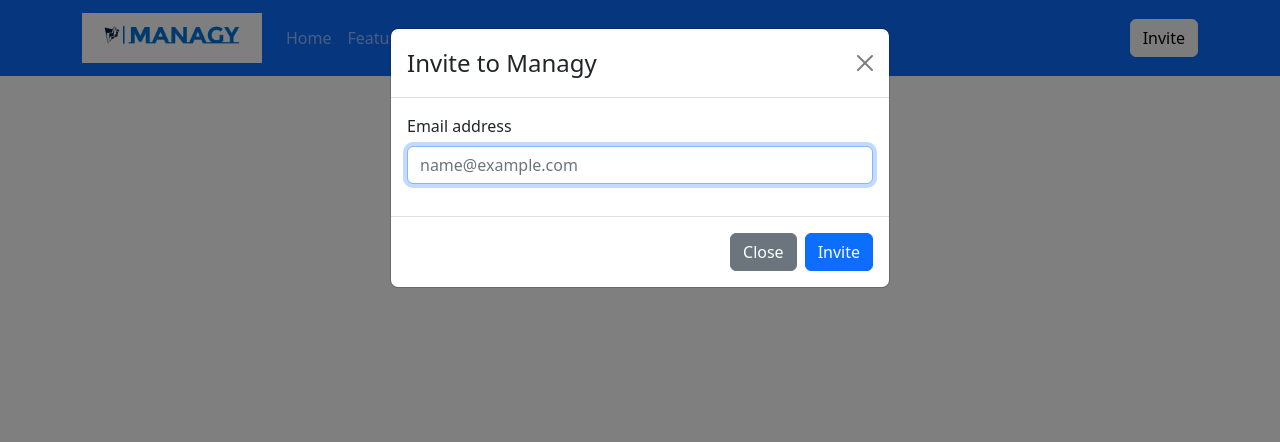
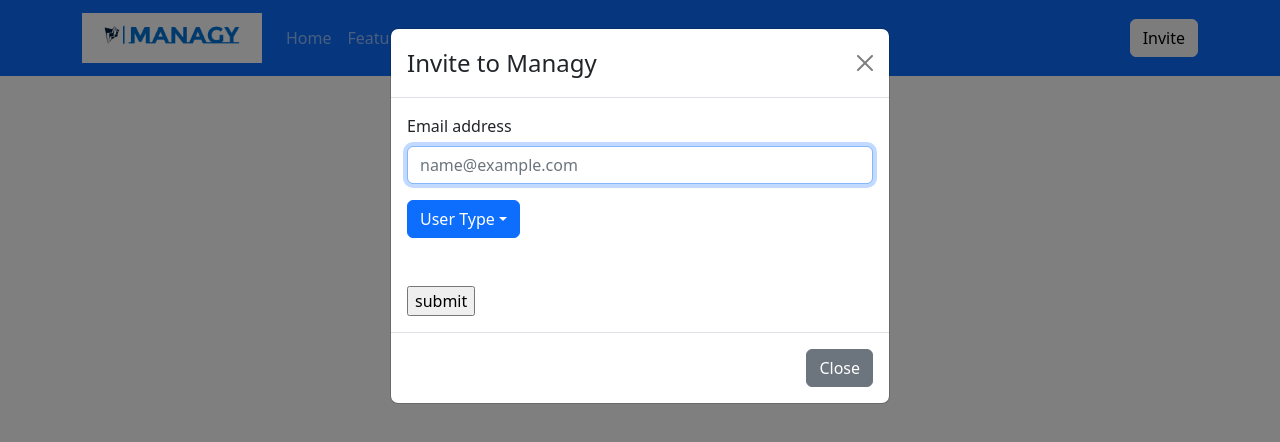
Before and after one commit to it19075136/managy-webapp, a React (Create React App) app: page / in a window 1280 px wide. Both pictures are taken after a click on the button "Invite". Shown: the top 442 px of the page. Built offline with nearby package versions, Linux system fonts and the light colour scheme.

Commit message:
admin form added

```diff
--- a/src/components/WebNavbar.js
+++ b/src/components/WebNavbar.js
@@ -5,13 +5,31 @@
 import Button from 'react-bootstrap/Button';
 import Form from 'react-bootstrap/Form';
 import Modal from 'react-bootstrap/Modal';
+import Dropdown from 'react-bootstrap/Dropdown';
+import { DropdownButton } from 'react-bootstrap';
 
 const WebNavbar = () => {
 
   const [show, setShow] = useState(false);
+  const [user, setUser] = useState({
+    type: "",
+    email: ""
+  });
+
+  const handleType = (e) => {
+    setUser({ ...user, type: e });
+  }
 
   const handleClose = () => setShow(false);
   const handleShow = () => setShow(true);
+
+  const handleSubmit = (e) => {
+
+    e.preventDefault();
+    console.log(user);
+
+  }
+
 
   return (
     <div>
@@ -42,23 +60,29 @@
           <Modal.Title>Invite to Managy</Modal.Title>
         </Modal.Header>
         <Modal.Body>
-          <Form>
+          <Form onSubmit={(e) => { handleSubmit(e) }}>
             <Form.Group className="mb-3" controlId="exampleForm.ControlInput1">
               <Form.Label>Email address</Form.Label>
               <Form.Control
                 type="email"
+                name="email"
                 placeholder="name@example.com"
+                onChange={(e) => setUser({ ...user, email: e.target.value })}
                 autoFocus
               />
             </Form.Group>
+            <DropdownButton onSelect={handleType} title="User Type">
+              <Dropdown.Item name="WORKER" eventKey="WORKER" value="WORKER">Worker</Dropdown.Item>
+              <Dropdown.Item name="MANAGER" eventKey="MANAGER" value="MANGER">Manager</Dropdown.Item>
+            </DropdownButton>
+            <br/><br/>
+            <input variant="secondary" type="submit" name="submit" value="submit" />
           </Form>
+
         </Modal.Body>
         <Modal.Footer>
-          <Button variant="secondary" onClick={handleClose}>
+          <Button variant="secondary">
             Close
-          </Button>
-          <Button variant="primary" onClick={handleClose}>
-            Invite
           </Button>
         </Modal.Footer>
       </Modal>
```
Also changed, not shown: 1 other file (tests, documents, lock files or other folders).
